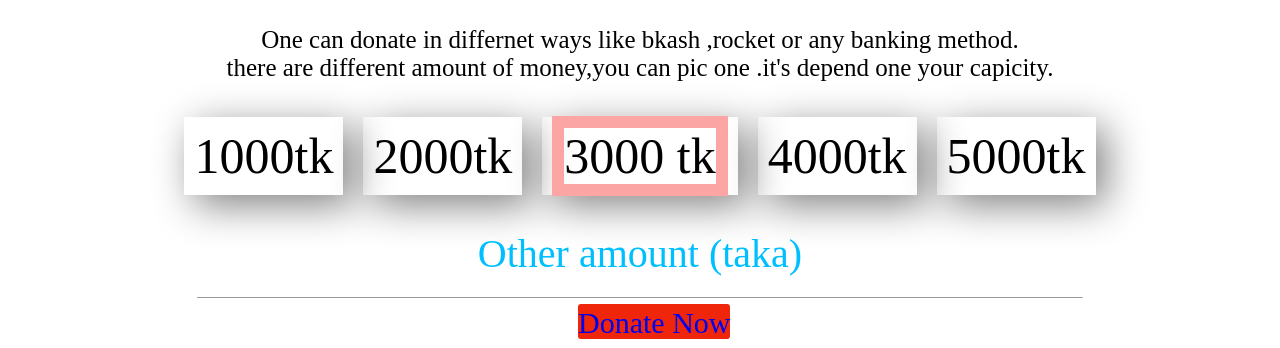
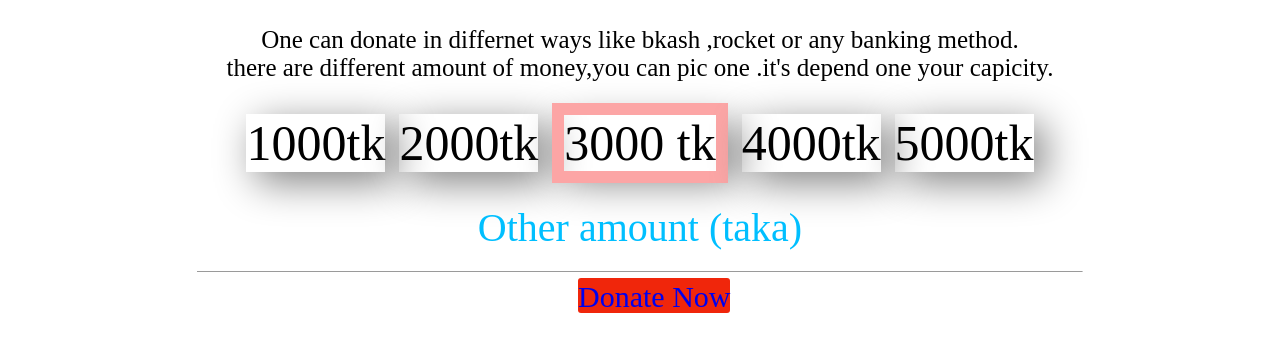
Before and after one commit to zikuanul/donate-today, a plain HTML site: page index.html in a window 1280 px wide. Shown: the part 704-1052 px from the top of the page. After the commit the page ends 1026 px from the top, so only its background shows below. Drawn offline with Linux system fonts and the light colour scheme.

```diff
--- a/style.css
+++ b/style.css
@@ -42,12 +42,13 @@ section{
 .amount{
     font-size: 50px;
     color: black;
-    margin: 10px;
-    padding: 10px;
+    margin: 7px;
+    padding: 0px;
     box-shadow: 10px 10px 40px gray;
 }
 .color{
     border: 12px solid rgb(252, 165, 165);
+    background-color: whit;
 }
 .alternative{
     font-size: 40px;
```
